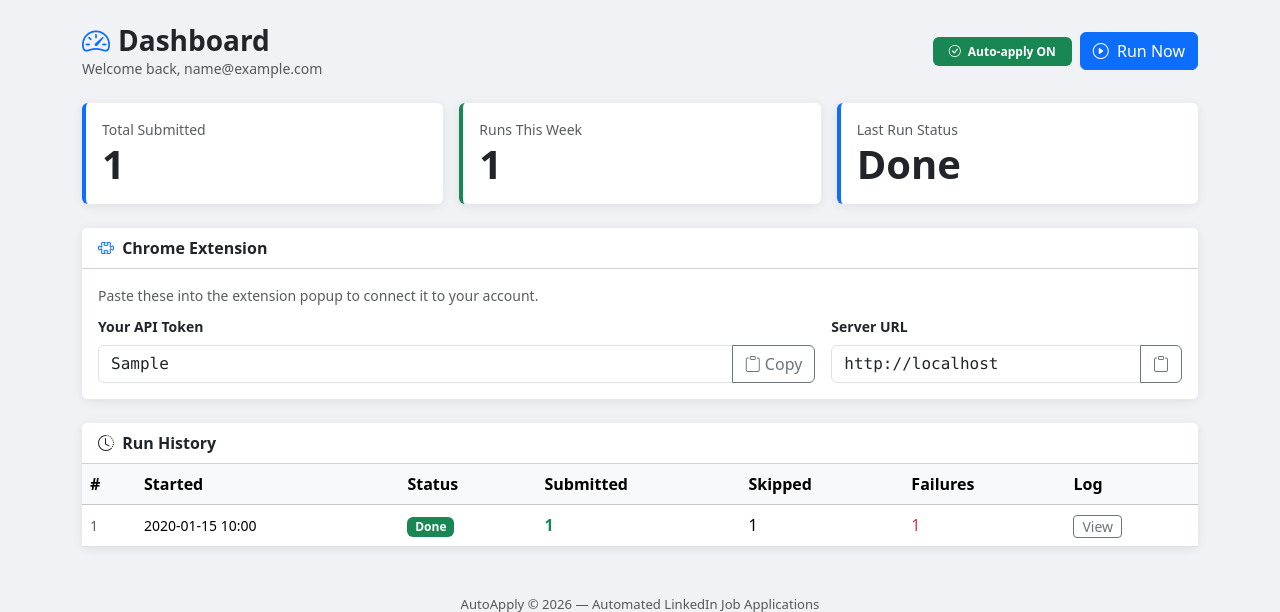
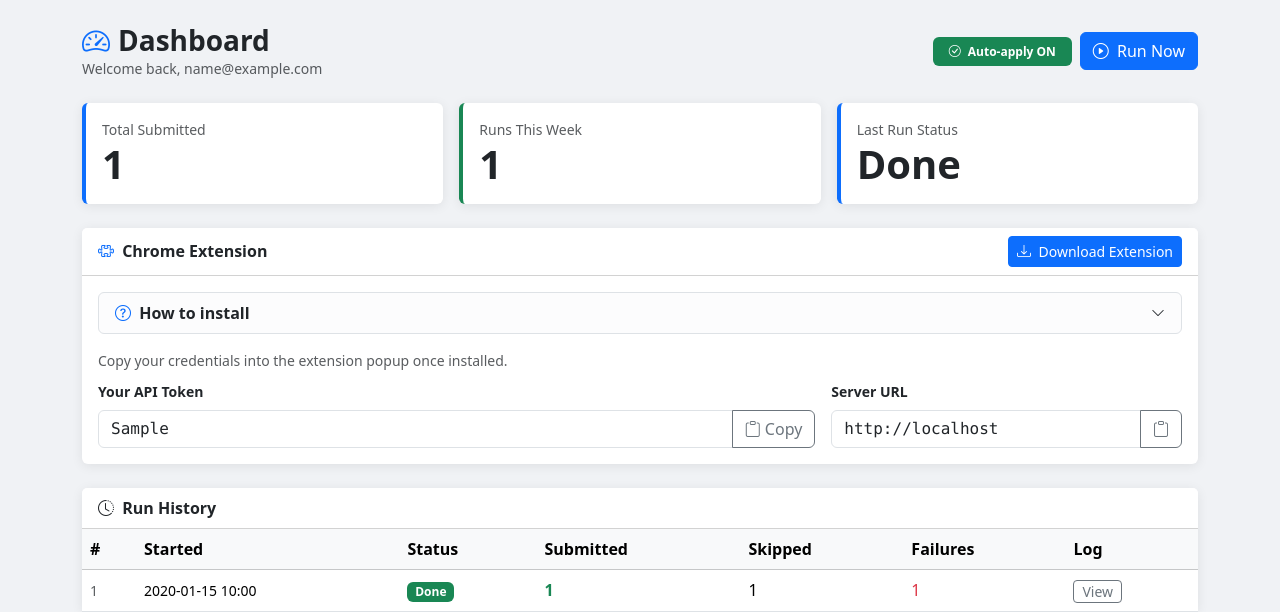
Before and after one commit to MI804-png/Linkedin_agent, a Flask app: page /dashboard in a window 1280 px wide. Shown: the part 56-668 px from the top of the page. Run offline with Flask 3, Linux system fonts and the light colour scheme; the visitor is signed in with stand-in values (Sample User, id 1); tables that the repository leaves empty hold one stand-in row (values such as "Sample post").

Commit message:
Add extension download button and install steps to dashboard

```diff
--- a/webapp/app.py
+++ b/webapp/app.py
@@ -5,18 +5,20 @@
 """
 from __future__ import annotations
 
+import io
 import os
 import uuid
 import json
 import hashlib
 import secrets
+import zipfile
 from datetime import datetime
 from pathlib import Path
 from functools import wraps
 
 from flask import (
     Flask, render_template, request, redirect, url_for,
-    session, flash, jsonify, abort, send_from_directory
+    session, flash, jsonify, abort, send_from_directory, send_file
 )
 from flask_sqlalchemy import SQLAlchemy
 from werkzeug.security import generate_password_hash, check_password_hash
@@ -393,6 +395,29 @@
     return redirect(url_for("index"))
 
 
+# ─── Routes: Extension download ──────────────────────────────────────────────
+
+@app.route("/download/extension")
+@login_required
+def download_extension():
+    """Serve the chrome_extension folder as a downloadable zip."""
+    ext_dir = BASE_DIR.parent / "chrome_extension"
+    if not ext_dir.exists():
+        abort(404)
+    buf = io.BytesIO()
+    with zipfile.ZipFile(buf, "w", zipfile.ZIP_DEFLATED) as zf:
+        for file in ext_dir.rglob("*"):
+            if file.is_file():
+                zf.write(file, file.relative_to(ext_dir.parent))
+    buf.seek(0)
+    return send_file(
+        buf,
+        mimetype="application/zip",
+        as_attachment=True,
+        download_name="linkedin_autoapply_extension.zip",
+    )
+
+
 # ─── Routes: Dashboard ────────────────────────────────────────────────────────
 
 @app.route("/dashboard")
--- a/webapp/templates/dashboard.html
+++ b/webapp/templates/dashboard.html
@@ -59,13 +59,35 @@
   </div>
 </div>
 
-<!-- Chrome Extension token card -->
+<!-- Chrome Extension card -->
 <div class="card mb-4">
-  <div class="card-header bg-white fw-semibold">
-    <i class="bi bi-puzzle me-1 text-primary"></i> Chrome Extension
+  <div class="card-header bg-white fw-semibold d-flex align-items-center justify-content-between">
+    <span><i class="bi bi-puzzle me-1 text-primary"></i> Chrome Extension</span>
+    <a href="{{ url_for('download_extension') }}" class="btn btn-primary btn-sm">
+      <i class="bi bi-download me-1"></i> Download Extension
+    </a>
   </div>
   <div class="card-body">
-    <p class="text-muted small mb-2">Paste these into the extension popup to connect it to your account.</p>
+    <!-- Install steps (collapsible) -->
+    <div class="alert alert-light border mb-3 py-2 px-3">
+      <a class="fw-semibold text-decoration-none text-dark d-flex align-items-center justify-content-between"
+         data-bs-toggle="collapse" href="#installSteps" role="button">
+        <span><i class="bi bi-question-circle me-1 text-primary"></i> How to install</span>
+        <i class="bi bi-chevron-down small"></i>
+      </a>
+      <div class="collapse" id="installSteps">
+        <ol class="mb-0 mt-2 small">
+          <li>Click <strong>Download Extension</strong> above and save the zip</li>
+          <li>Unzip the file anywhere on your PC</li>
+          <li>Open Chrome → go to <code>chrome://extensions/</code></li>
+          <li>Turn on <strong>Developer mode</strong> (top-right toggle)</li>
+          <li>Click <strong>Load unpacked</strong> → select the unzipped <code>chrome_extension</code> folder</li>
+          <li>The AutoApply icon appears in your toolbar — click it and log in using your token below</li>
+        </ol>
+      </div>
+    </div>
+
+    <p class="text-muted small mb-2">Copy your credentials into the extension popup once installed.</p>
     <div class="row g-3 align-items-end">
       <div class="col-md-8">
         <label class="form-label fw-semibold small">Your API Token</label>
```
